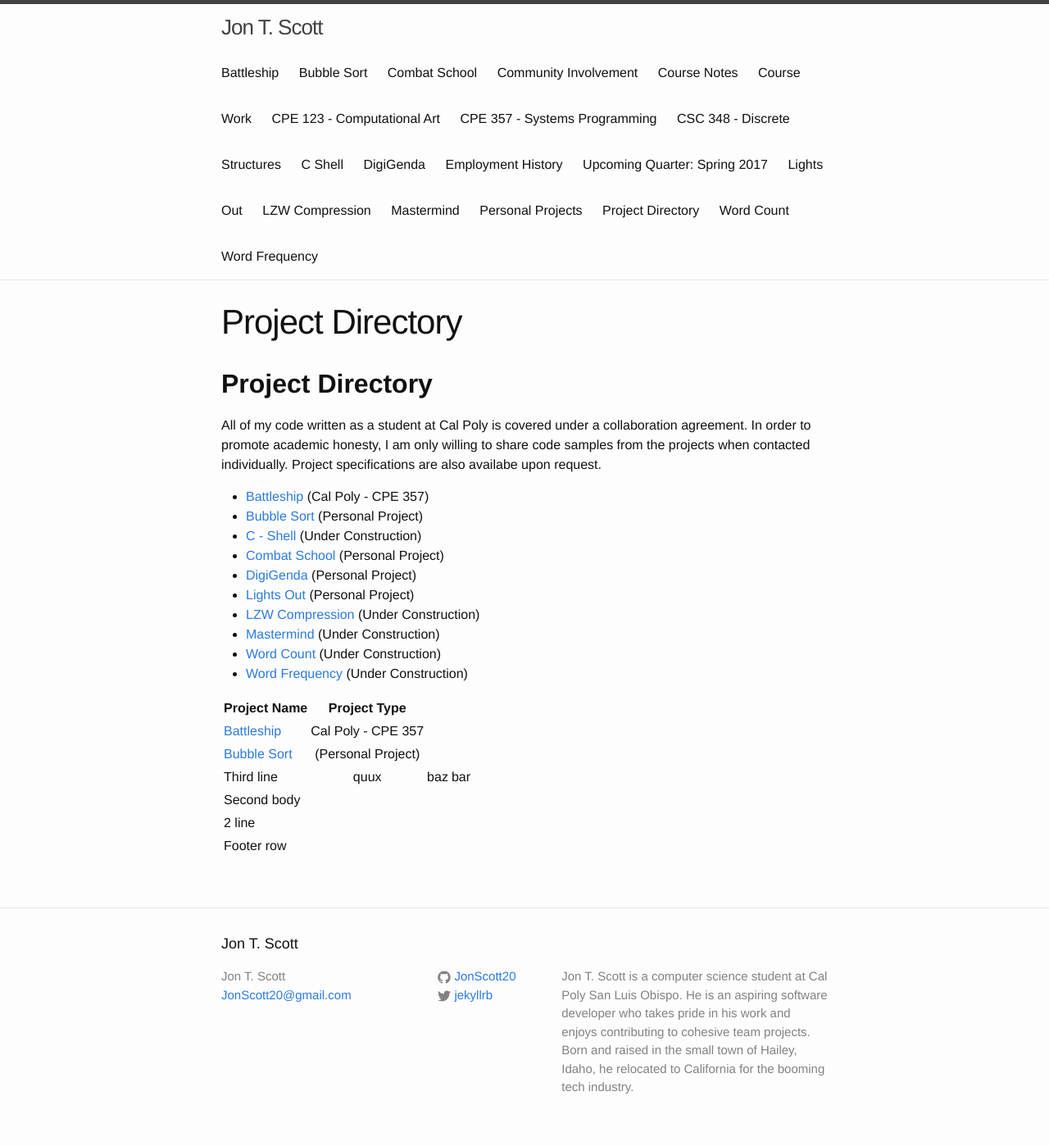
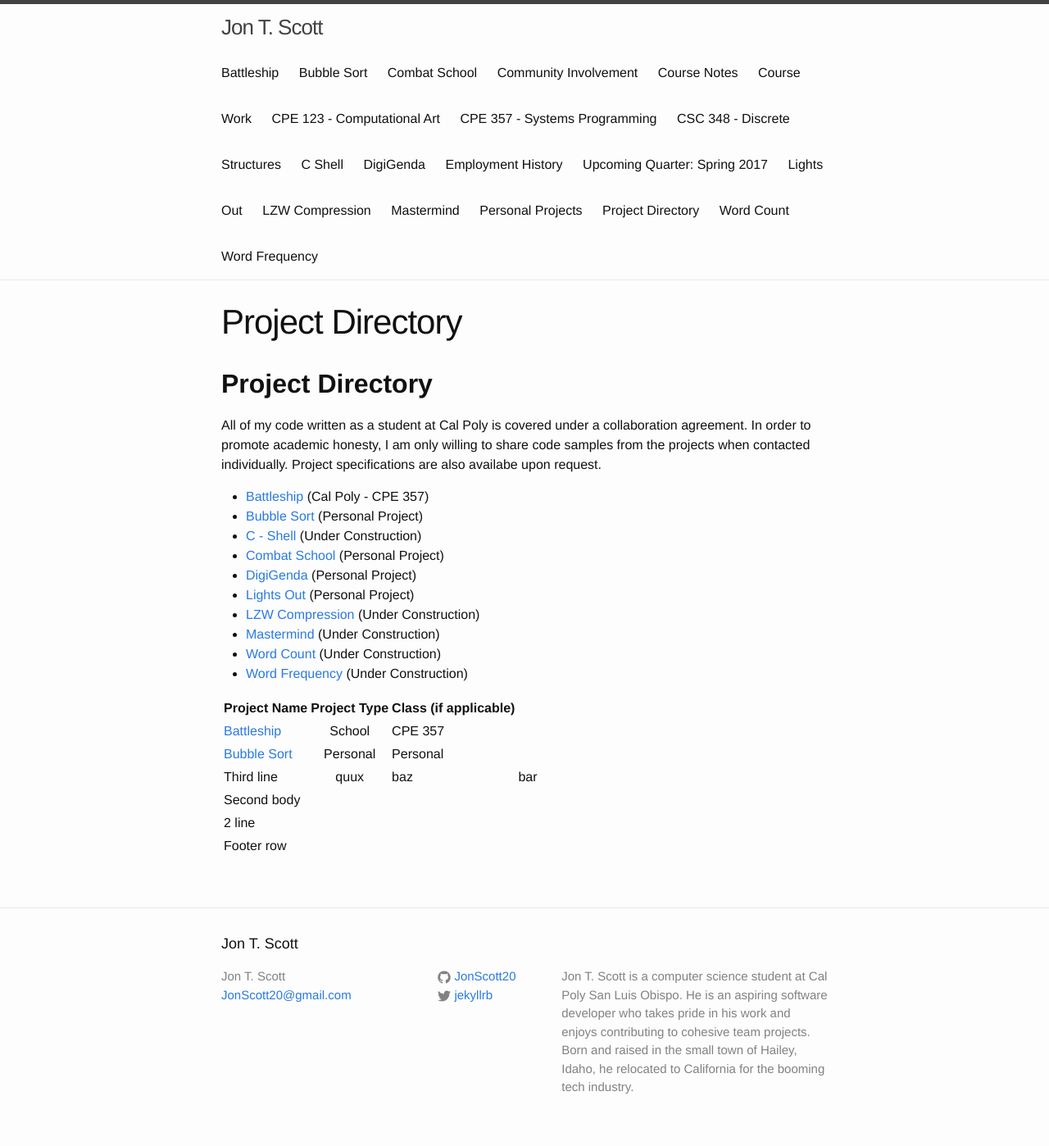
Before and after one commit to JonScott20/JonScott20.github.io, a Jekyll site: the page built from project_directory.md, in a window 1280 px wide. Shown: the whole page at 82% size. Built offline with Jekyll 4.4.1, drawn with Linux system fonts in a browser that asks for light colours; our own code applies the rules of GitHub Pages for plain Markdown files.

Commit message:
Update project_directory.md

```diff
--- a/project_directory.md
+++ b/project_directory.md
@@ -20,10 +20,10 @@ All of my code written as a student at Cal Poly is covered under a collaboration
 * [Word Frequency](https://jonscott20.github.io/wordfrequency) (Under Construction)
 
 |--------------+------------|
-| Project Name |Project Type|
+| Project Name |Project Type|Class (if applicable)|
 |--------------|:-----------:||
-| [Battleship](https://jonscott20.github.io/battleship)|Cal Poly - CPE 357|
-| [Bubble Sort](https://jonscott20.github.io/bubble_sort)|(Personal Project)|
+| [Battleship](https://jonscott20.github.io/battleship)  |School  |CPE 357 |
+| [Bubble Sort](https://jonscott20.github.io/bubble_sort)|Personal|Personal|
 | Third line      |quux        | baz             | bar            |
 |-----------------+------------+-----------------+----------------|
 | Second body     |            |                 |                |
```
